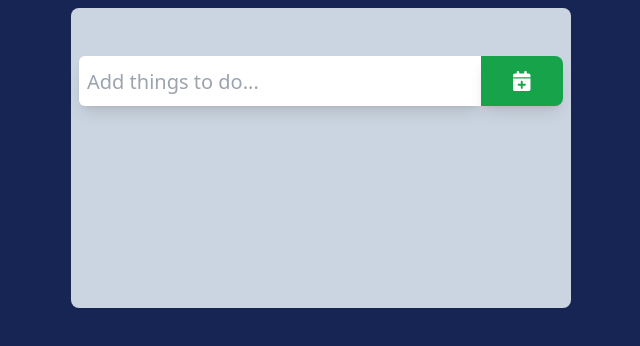
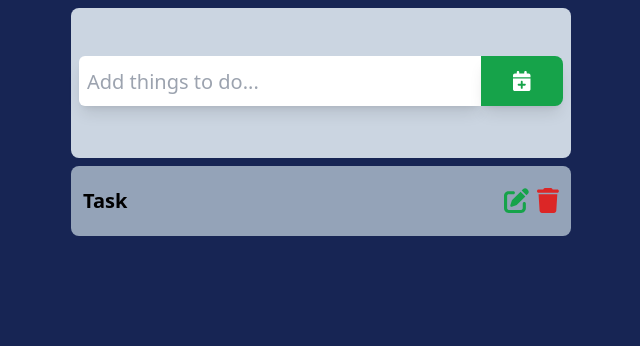
Before and after one commit to HumbleBoyy/CRUD-React, a React (Create React App) app: page / in a window 1280 px wide. Shown: the top 346 px of the page, without its empty margins (319-959 px from the left). Built offline with nearby package versions, Linux system fonts and the light colour scheme.

Commit message:
New Commit

```diff
--- a/src/Components/Button/Button.js
+++ b/src/Components/Button/Button.js
@@ -1,9 +1,7 @@
-import React from 'react'
-
 const Button = ({icon, type}) => {
   return (
     <>
-      <button type={type} className='w-[100px] h-[50px] text-white text-[20px] shadow-lg bg-green-600 rounded-r-lg'>{icon}</button>
+      <button type={type} className='w-[100px] h-[50px] text-white text-[20px] shadow-lg bg-green-600 rounded-r-lg outline-none'>{icon}</button>
     </>
   )
 }
--- a/src/Components/Form/Form.js
+++ b/src/Components/Form/Form.js
@@ -1,12 +1,22 @@
-import React from 'react'
 import Button from '../Button/Button'
 import { FontAwesomeIcon } from '@fortawesome/react-fontawesome'
 import { faCalendarPlus } from '@fortawesome/free-solid-svg-icons'
 
 const Form = () => {
+
+    const handleAddData = (e) => {
+         e.preventDefault()
+         const data = {
+            id:1,
+            task: e.target.task.value
+         }
+
+         console.log(data)
+    }
+
   return (
     <form className='flex items-center justify-center mt-10 p-2'>
-      <input name='task' type="text" placeholder="Add things to do..." className='w-[100%] h-[50px] p-2 text-[20px] shadow-lg rounded-l-md outline-none'/>
+      <input onChange={handleAddData} name='task' type="text" placeholder="Add things to do..." className='w-[100%] h-[50px] p-2 text-[20px] shadow-lg rounded-l-md outline-none'/>
       <Button type={"submit"} icon={<FontAwesomeIcon icon={faCalendarPlus} />}/>
     </form>
   )
--- a/src/Components/Main/Main.js
+++ b/src/Components/Main/Main.js
@@ -1,12 +1,14 @@
 import React from 'react'
 import Form from '../Form/Form'
+import Task from '../TasksList/Task'
 
 const Main = () => {
   return (
-    <div className='bg-blue-950 h-[100vh] flex justify-center'>
-      <div className='w-[500px] bg-slate-300 h-[300px] mt-2 rounded-lg'>
+    <div className='bg-blue-950 h-[100vh] flex items-center flex-col gap-2'>
+      <div className='w-[500px] bg-slate-300 h-[150px] mt-2 rounded-lg'>
         <Form/>
       </div>
+      <Task/>
     </div>
   )
 }
--- /dev/null
+++ b/src/Components/TasksList/Task.js
@@ -0,0 +1,19 @@
+import { faPenToSquare, faTrash } from '@fortawesome/free-solid-svg-icons'
+import { FontAwesomeIcon } from '@fortawesome/react-fontawesome'
+import React from 'react'
+
+const Task = () => {
+  return (
+    <div >
+      <li className='bg-slate-400 w-[500px] rounded-lg h-[70px] p-3 flex justify-between items-center'>
+         <strong className='text-[20px]'>Task</strong>
+         <div className='flex gap-2'>
+            <button className='text-green-600 text-[25px]'><FontAwesomeIcon icon={faPenToSquare} /></button>
+            <button className='text-red-600 text-[25px]'><FontAwesomeIcon icon={faTrash} /></button>
+         </div>
+      </li>
+    </div>
+  )
+}
+
+export default Task
--- a/src/index.css
+++ b/src/index.css
@@ -5,4 +5,5 @@
     margin: 0;
     padding: 0;
     box-sizing: border-box;
+    list-style: none;
 }
```
